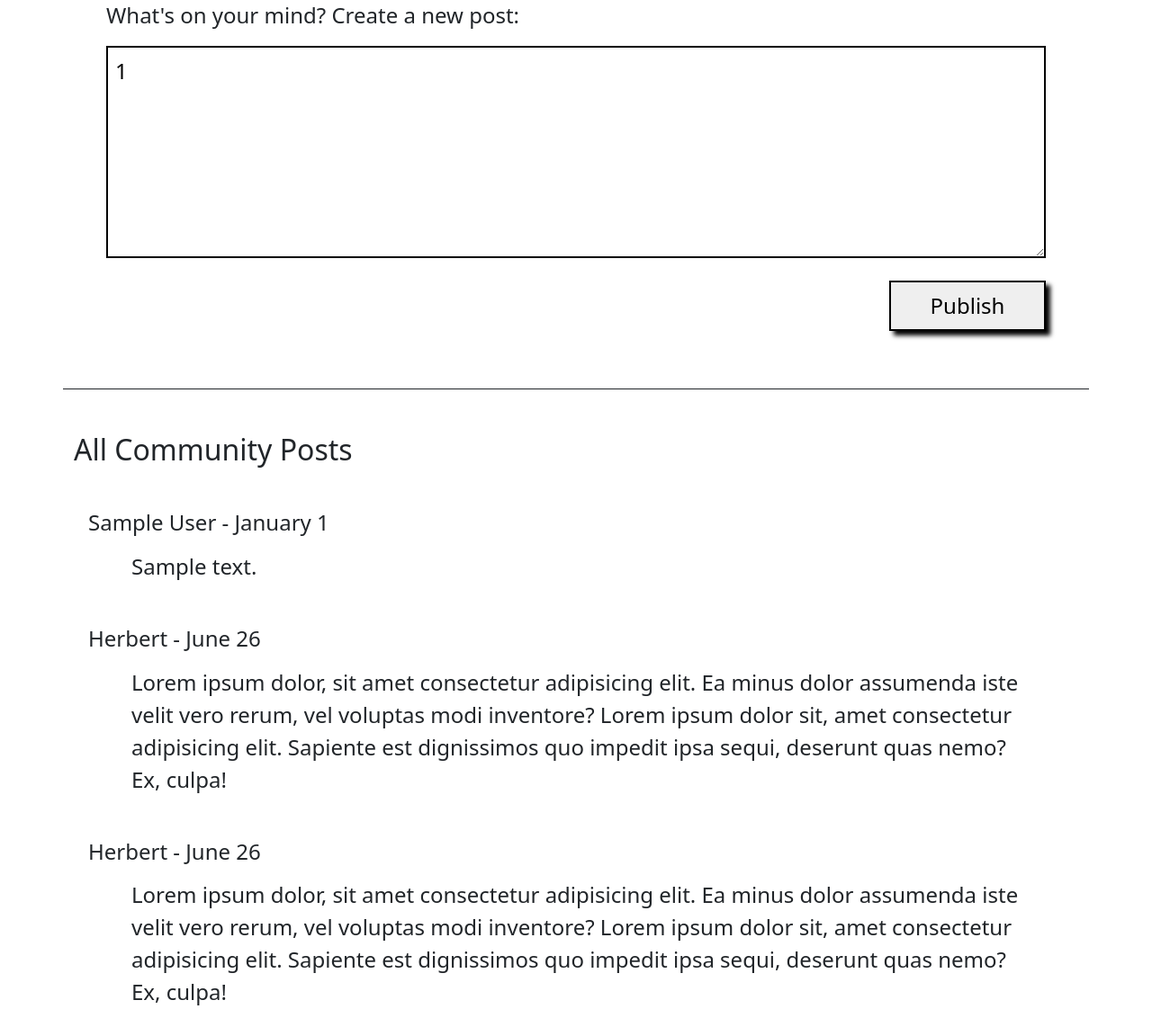
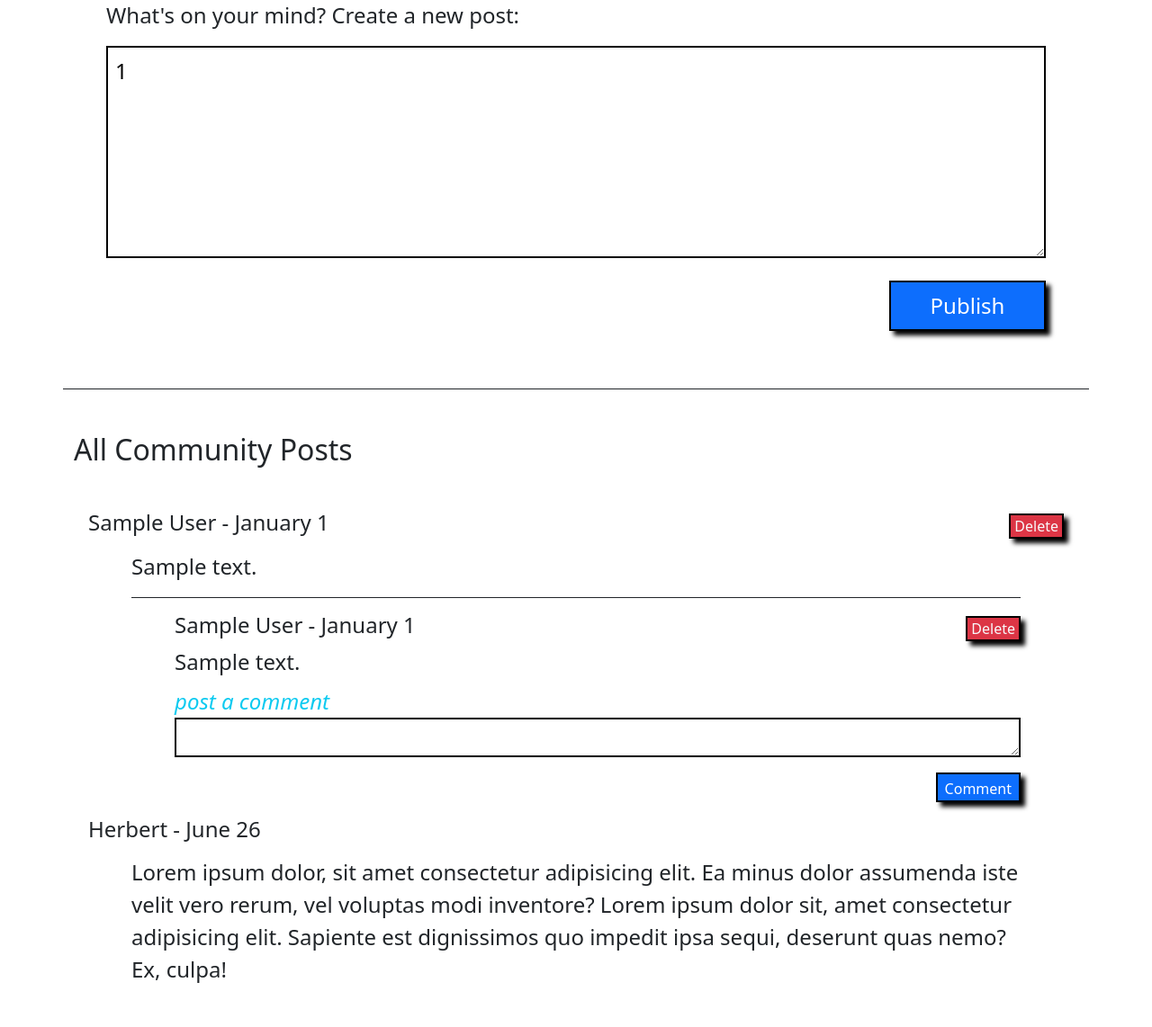
Before and after one commit to MSDPhoenix/coding_dojo_wall, a Flask app: template flask_app/templates/wall.html in a window 1280 px wide. Shown: the part 188-1330 px from the top of the page at 90% size. Run offline with Flask 2, Linux system fonts and the light colour scheme; the visitor is signed in with stand-in values (Sample User, id 1); tables that the repository leaves empty or names only in its code hold one stand-in row (values such as "Sample post"); the template is opened without the code that fills it: most values are stand-ins (such as "Sample title", 1, 10 or a date in 2020).

Commit message:
completed comments.py, comment.py, completed project

```diff
--- a/flask_app/models/user.py
+++ b/flask_app/models/user.py
@@ -21,8 +21,6 @@ class User:
 
     @classmethod
     def get_by_id(cls,data):
-        print("C")
-        print(data)
         query = 'SELECT * FROM users WHERE id=%(user_id)s;'
         result = connectToMySQL(db).query_db(query,data)
         user = cls(result[0])
--- a/flask_app/static/css/style.css
+++ b/flask_app/static/css/style.css
@@ -1,10 +1,10 @@
 *{
     /* outline:red 1px dotted; */
 }
-input, textarea  {
+input, textarea, .delete  {
     border: 2px black solid;
 }
-input[type='submit']{
+input[type='submit'], .delete {
     box-shadow: 5px 5px 5px black;
 }
 #all_posts {
--- a/flask_app/templates/wall.html
+++ b/flask_app/templates/wall.html
@@ -16,7 +16,7 @@
             {% endwith %}
             <textarea name="content" id="" class="w-100 p-2" rows="6">{{session['content']}}</textarea>
             <div class="d-flex align-items-center justify-content-end py-3">
-                <input type="submit" class="p-2 col col-2" value="Publish">
+                <input type="submit" class="p-2 col col-2 bg-primary text-white" value="Publish">
             </div>
         </form>
     </div>
@@ -25,8 +25,33 @@
 <div id="all_posts" class="mb-5 px-3 fs-4">
 
     {% for post in posts %}
-        <h4>{{post.creator.first_name}} {{post.creator.last_name}} - {{post.created_at.strftime('%B %-m')}}</h4>
-        <div id="post" class="px-5 pt-2 pb-5">{{post.content}}</div>
+        <div class="d-flex align-items-center">
+            <h4 class="me-auto">{{post.creator.first_name}} {{post.creator.last_name}} - {{post.created_at.strftime('%B %-m')}}</h4>
+            {% if post.creator.id == session.user_id %}
+                <a href="/delete_post/{{post.id}}/" class="delete fs-6 py-0 px-1 bg-danger text-light text-decoration-none">Delete</a>
+            {% endif %}
+        </div>
+        <div class="px-5 pt-2 pb-3">
+            <div class="mb-3 pb-3 border-bottom border-dark">{{post.content}}</div>
+
+            {% for comment in post.comments %}
+                <div class="ms-5 d-flex align-items-center">
+                    <h4 class="me-auto">{{post.creator.first_name}} {{post.creator.last_name}} - {{post.created_at.strftime('%B %-m')}}</h4>
+                    {% if comment.creator.id == session.user_id %}
+                        <a href="/delete_comment/{{comment.id}}/" class="delete fs-6 py-0 px-1 bg-danger text-light text-decoration-none">Delete</a>
+                    {% endif %}
+                </div>
+                <div class="ms-5 mb-2">{{comment.content}}</div>
+            {% endfor %}
+            <form class="ms-5" action="/post_a_comment/{{post.id}}/" method="post">
+                <label for="comment" class="text-info fst-italic">post a comment</label>
+                <textarea name="content" class="w-100" rows="1"></textarea>
+                <div class="d-flex pt-2">
+                <!-- <div class="d-flex align-items-center justify-content-end py-3"> -->
+                    <input type="submit" class=" ms-auto px-2 pt-1 fs-6 bg-primary text-white" value="Comment">
+                </div>
+            </form>
+        </div>
     {% endfor %}
 
     <h4>Herbert - June 26</h4>
```
Also changed, not shown: flask_app/controllers/comments.py (+18 -3 lines), flask_app/controllers/posts.py (+10 -4 lines), flask_app/models/comment.py (+46 -34 lines), flask_app/models/post.py (+12 -10 lines).
